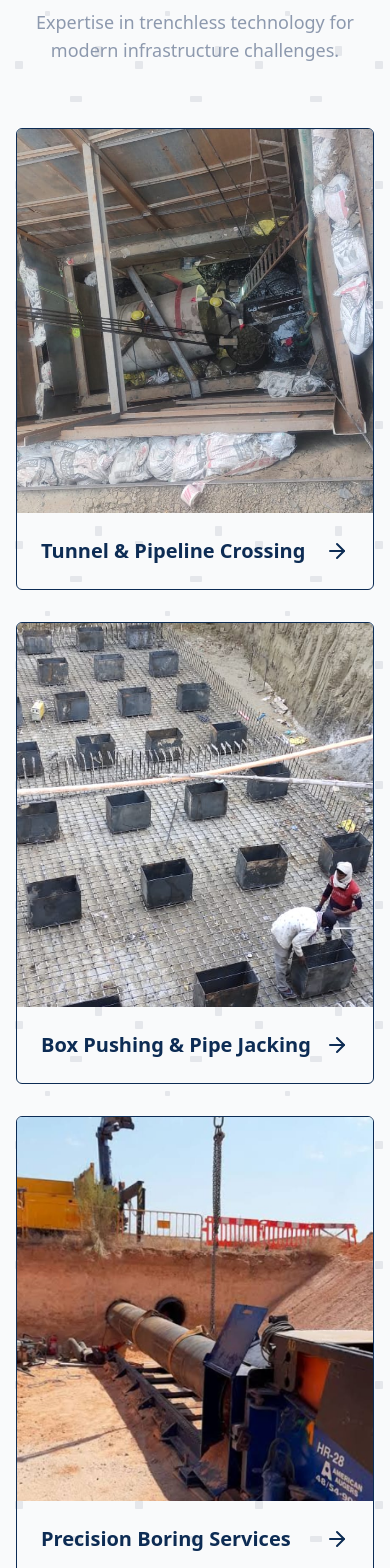
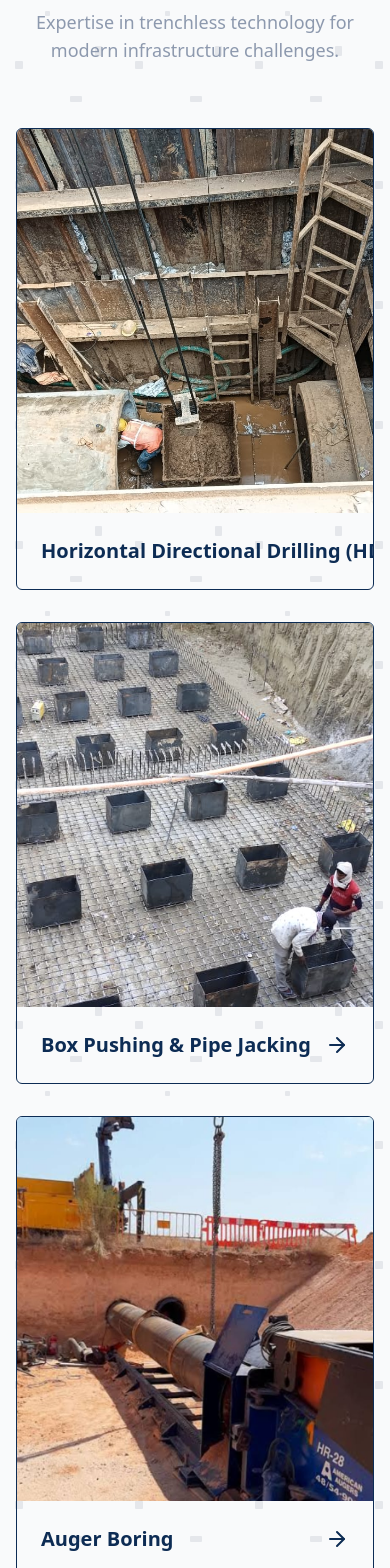
Before and after one commit to haseeebs/01-Sarvottam-Website, a React (Vite) app: page / in a window 390 px wide. Shown: the part 1320-2888 px from the top of the page. Built offline with nearby package versions, Linux system fonts and the light colour scheme.

Commit message:
Change the services.

```diff
--- a/src/App.jsx
+++ b/src/App.jsx
@@ -12,7 +12,7 @@ import ContactPage from './pages/ContactPage';
 import NotFoundPage from './pages/NotFoundPage';
 
 // Service Page Components
-import CrossingPage from './pages/services/CrossingPage';
+import HDDPage from './pages/services/HDDPage';
 import PushingJackingPage from './pages/services/PushingJackingPage';
 import BoringPage from './pages/services/BoringPage';
 
@@ -50,8 +50,8 @@ const router = createBrowserRouter([
         path: 'services',
         children: [
           {
-            path: 'pipeline-crossing',
-            element: <CrossingPage />,
+            path: 'hdd',
+            element: <HDDPage />,
           },
           {
             path: 'pushing-jacking',
--- a/src/components/common/ServiceBreakdown.jsx
+++ b/src/components/common/ServiceBreakdown.jsx
@@ -51,7 +51,7 @@ const ServiceBreakdown = ({
           </div>
 
           {/* Image Column */}
-          <div className='order-first md:order-last'>
+          <div className='border-my-primary order-first rounded-md border-2 md:order-last'>
             <img
               src={imageSrc}
               alt={
--- a/src/config/navigation.js
+++ b/src/config/navigation.js
@@ -5,11 +5,14 @@ export const primaryNav = [
         path: '#',
         dropdown: [
             {
-                name: 'Tunnel & Pipeline Crossing',
-                path: '/services/pipeline-crossing',
+                name: 'Horizontal Directional Drilling',
+                path: '/services/hdd',
             },
-            { name: 'Box Pushing & Pipe Jacking', path: '/services/pushing-jacking' },
             { name: 'Auger Boring', path: '/services/auger-boring' },
+            {
+                name: 'Box Pushing & Pipe Jacking',
+                path: '/services/pushing-jacking'
+            },
         ],
     },
     { name: 'Projects', path: '/projects' },
@@ -26,11 +29,14 @@ export const footerNav = {
     ],
     services: [
         {
-            name: 'Tunnel & Pipeline Crossing',
-            path: '/services/pipeline-crossing',
+            name: 'Horizontal Directional Drilling (HDD)',
+            path: '/services/hdd',
         },
-        { name: 'Box Pushing & Pipe Jacking', path: '/services/pushing-jacking' },
         { name: 'Auger Boring', path: '/services/auger-boring' },
+        {
+            name: 'Box Pushing & Pipe Jacking',
+            path: '/services/pushing-jacking'
+        },
     ],
     contact: {
         email: 'sarvottamenterprisesjackpush@gmail.com',
--- a/src/data/projectData.js
+++ b/src/data/projectData.js
@@ -2,7 +2,7 @@ export const allProjects = [
     {
         id: 1,
         isFeatured: true,
-        category: 'Crossing',
+        category: 'Pushing & Jacking',
         subCategory: 'Multi-Terrain Water Supply',
         title: 'L&T Lift Irrigation (Kundaliya)',
         location: 'Rajgarh, Madhya Pradesh',
@@ -68,7 +68,7 @@ export const allProjects = [
     {
         id: 4,
         isFeatured: false,
-        category: 'Boring',
+        category: 'HDD', // Changed to be more specific
         subCategory: 'Horizontal Directional Drilling (HDD)',
         title: 'Mohanpura LBS Pipeline Project',
         location: 'Mohanpura, Madhya Pradesh',
@@ -89,7 +89,7 @@ export const allProjects = [
     {
         id: 5,
         isFeatured: true,
-        category: 'Crossing',
+        category: 'Pushing & Jacking',
         subCategory: 'Trenchless Technology',
         title: 'Parwati + Shipralink Project',
         location: 'Madhya Pradesh',
@@ -106,20 +106,38 @@ export const allProjects = [
         ],
         testimonial: null,
     },
+    {
+        id: 6,
+        isFeatured: false,
+        category: 'Auger Boring',
+        subCategory: 'Urban Utility Installation',
+        title: 'City Gas Distribution Network',
+        location: 'Bhopal, Madhya Pradesh',
+        client: 'Local Gas Authority',
+        challenge: 'Installing steel casing pipes for a gas distribution network in a congested urban area without disrupting traffic.',
+        solution: 'Utilized precision auger boring to accurately install pipes under busy roads, completing the project ahead of schedule with minimal surface impact.',
+        imageSrc: 'https://images.unsplash.com/photo-1619463261749-51d2047a5137?q=80&w=2940&auto=format&fit=crop',
+        keyStats: [
+            { label: 'Technology', value: 'Auger Boring' },
+            { label: 'Infrastructure', value: 'Urban Roads' },
+        ],
+        testimonial: null,
+    },
 ];
 
 import boxpushingImg from '@/assets/images/Box-pushing.jpg';
 import augerboringImg from '@/assets/images/Auger-boring.jpg';
-import pipelineImg from '@/assets/images/NormalImg-1.jpg';
+// -import pipelineImg from '@/assets/images/NormalImg-1.jpg';
+import hddImg from '@/assets/images/Hero-image-2.jpg';
 
 export const services = [
     {
-        title: 'Tunnel & Pipeline Crossing',
-        link: '/services/pipeline-crossing',
-        imgSrc: pipelineImg,
-        imgAlt: 'Specialized equipment for tunnel and pipeline crossing.',
+        title: 'Horizontal Directional Drilling (HDD)',
+        link: '/services/hdd',
+        imgSrc: hddImg,
+        imgAlt: 'Horizontal Directional Drilling rig in action for a major project.',
         description:
-            'We install tunnel and pipeline crossings beneath active railways and highways using advanced trenchless methods. This approach guarantees minimal surface disruption, ensuring your critical infrastructure remains fully operational.',
+            'For long-distance crossings under rivers, highways, or sensitive areas, our HDD service provides a steerable, trenchless solution with pinpoint accuracy and minimal environmental impact.',
     },
     {
         title: 'Box Pushing & Pipe Jacking',
@@ -130,11 +148,12 @@ export const services = [
             'We construct underground underpasses (RUBs) and culverts with precision-guided box pushing and pipe jacking. This method accelerates project completion and enhances site safety by eliminating the need for open-cut excavation.',
     },
     {
-        title: 'Precision Boring Services',
+        title: 'Auger Boring',
         link: '/services/auger-boring',
         imgSrc: augerboringImg,
         imgAlt: 'Auger boring machine for precision underground services.',
         description:
-            'Install utility conduits for water, sewer, and cables with pinpoint accuracy using advanced auger and horizontal boring. Our trenchless approach is ideal for difficult ground, minimizing environmental impact and restoration costs.',
+            'Ideal for straight-line utility installations of steel casing pipes under roads and railways. Our auger boring method is a reliable and cost-effective trenchless solution for various ground conditions.',
     },
 ];
+// --- END OF FILE src/data/projectData.js ---
--- a/src/pages/services/CrossingPage.jsx
+++ /dev/null
@@ -1,92 +0,0 @@
-import React from 'react';
-
-import KeyBenefits from '@/components/common/KeyBenefits';
-import ProjectShowcaseSection from '@/components/common/ProjectShowcaseSection';
-import CTA from '@/components/common/CTA';
-
-// Lucide React se Icons import karein
-import { TrainFrontTunnel, Layers, Droplets, Flame } from 'lucide-react';
-import PageHero from '@/components/common/PageHero';
-import { allProjects } from '@/data/projectData';
-import { crossingContent } from '@/data/serviceData';
-import ServiceBreakdown from '@/components/common/ServiceBreakdown';
-
-const CrossingPage = () => {
-  const crossingProjects = allProjects.filter((p) => p.category === 'Crossing');
-
-  const heroContent = {
-    headline: 'Expert Tunnel & Pipeline Crossing Services',
-    body: 'We are premier railway and highway line crossing contractors, specializing in trenchless methods that preserve surface integrity and ensure project timelines. From busy urban corridors to remote terrains, we deliver with precision.',
-    cta: 'Get a Quote for Your Crossing Project',
-    ctaLink: '/contact?subject=CrossingProjectQuote',
-  };
-
-  const keyBenefitsContent = {
-    title: 'Our Crossing Capabilities',
-    features: [
-      {
-        name: 'Tunnel Crossing',
-        description:
-          'Creating stable and secure underpasses for railways and highways using advanced boring and jacking technologies.',
-        Icon: TrainFrontTunnel,
-      },
-      {
-        name: 'Sewer Line Crossing',
-        description:
-          'Installing critical sewer infrastructure beneath active corridors with minimal environmental and community impact.',
-        Icon: Layers, // Yahan 'Layers' icon istemal kiya gaya hai
-      },
-      {
-        name: 'Water Line Crossing',
-        description:
-          'Reliable installation of main water lines across challenging terrains like rivers, canals, and highways.',
-        Icon: Droplets,
-      },
-      {
-        name: 'Gas Line Installation',
-        description:
-          'Safe and compliant installation of high-pressure gas pipelines under sensitive and high-traffic areas.',
-        Icon: Flame,
-      },
-    ],
-  };
-
-  // 6. Data for PrimaryCTA (CrossingServicesCTA ka naya version)
-  const CtaContent = {
-    title: 'Have a Critical Crossing Project?',
-    buttonText: 'Inquire About Crossing service',
-    buttonLink: '/contact?subject=CrossingInquiry',
-  };
-
-  return (
-    <div>
-      <PageHero
-        intent='light'
-        headline={heroContent.headline}
-        body={heroContent.body}
-        cta={heroContent.cta}
-        ctaLink={heroContent.ctaLink}
-      />
-      <ServiceBreakdown
-        service1={crossingContent.service1}
-        service2={crossingContent.service2}
-        imageSrc={crossingContent.imageSrc}
-      />
-      <KeyBenefits
-        title={keyBenefitsContent.title}
-        features={keyBenefitsContent.features}
-      />
-      <ProjectShowcaseSection
-        title={'Our Proven Experience in Crossing Projects'}
-        projects={crossingProjects}
-      />
-      <CTA
-        title={CtaContent.title}
-        buttonText={CtaContent.buttonText}
-        buttonLink={CtaContent.buttonLink}
-      />
-    </div>
-  );
-};
-
-export default CrossingPage;
--- /dev/null
+++ b/src/pages/services/HDDPage.jsx
@@ -0,0 +1,91 @@
+import React from 'react';
+
+import KeyBenefits from '@/components/common/KeyBenefits';
+import ProjectShowcaseSection from '@/components/common/ProjectShowcaseSection';
+import CTA from '@/components/common/CTA';
+
+// Lucide React se Icons import karein
+import { GitMerge, Waves, ShieldCheck, Minimize2 } from 'lucide-react';
+import PageHero from '@/components/common/PageHero';
+import { allProjects } from '@/data/projectData';
+import { hddContent } from '@/data/serviceData';
+import ServiceBreakdown from '@/components/common/ServiceBreakdown';
+
+const HDDPage = () => {
+  const hddProjects = allProjects.filter((p) => p.category === 'HDD');
+
+  const heroContent = {
+    headline: 'Horizontal Directional Drilling (HDD) Specialists',
+    body: 'Our advanced HDD services provide a steerable, trenchless solution for installing pipelines and conduits under sensitive obstacles like rivers, highways, and railways. We ensure pinpoint accuracy with minimal environmental disruption.',
+    cta: 'Get a Quote for Your HDD Project',
+    ctaLink: '/contact?subject=HDDProjectQuote',
+  };
+
+  const keyBenefitsContent = {
+    title: 'Advantages of Our HDD Services',
+    features: [
+      {
+        name: 'River and Waterbody Crossings',
+        description:
+          'Safely install pipelines deep beneath rivers and other water bodies without affecting marine life or water flow.',
+        Icon: Waves,
+      },
+      {
+        name: 'Minimal Surface Disruption',
+        description:
+          'Ideal for urban and environmentally sensitive areas, HDD requires only small entry/exit points, preserving the landscape.',
+        Icon: Minimize2,
+      },
+      {
+        name: 'Precision and Control',
+        description:
+          'Our advanced guidance systems allow for precise, steerable drilling paths, avoiding underground obstacles with ease.',
+        Icon: GitMerge,
+      },
+      {
+        name: 'Enhanced Project Safety',
+        description:
+          'By eliminating the need for deep, open trenches, we significantly reduce risks to workers and the public.',
+        Icon: ShieldCheck,
+      },
+    ],
+  };
+
+  const CtaContent = {
+    title: 'Have a Complex Crossing Challenge?',
+    buttonText: 'Consult with our HDD Experts',
+    buttonLink: '/contact?subject=HDDInquiry',
+  };
+
+  return (
+    <div>
+      <PageHero
+        intent='light'
+        headline={heroContent.headline}
+        body={heroContent.body}
+        cta={heroContent.cta}
+        ctaLink={heroContent.ctaLink}
+      />
+      <ServiceBreakdown
+        service1={hddContent.service1}
+        service2={hddContent.service2}
+        imageSrc={hddContent.imageSrc}
+      />
+      <KeyBenefits
+        title={keyBenefitsContent.title}
+        features={keyBenefitsContent.features}
+      />
+      <ProjectShowcaseSection
+        title={'Featured HDD Projects'}
+        projects={hddProjects}
+      />
+      <CTA
+        title={CtaContent.title}
+        buttonText={CtaContent.buttonText}
+        buttonLink={CtaContent.buttonLink}
+      />
+    </div>
+  );
+};
+
+export default HDDPage;
```
Also changed, not shown: src/data/serviceData.js (+11 -10 lines).
